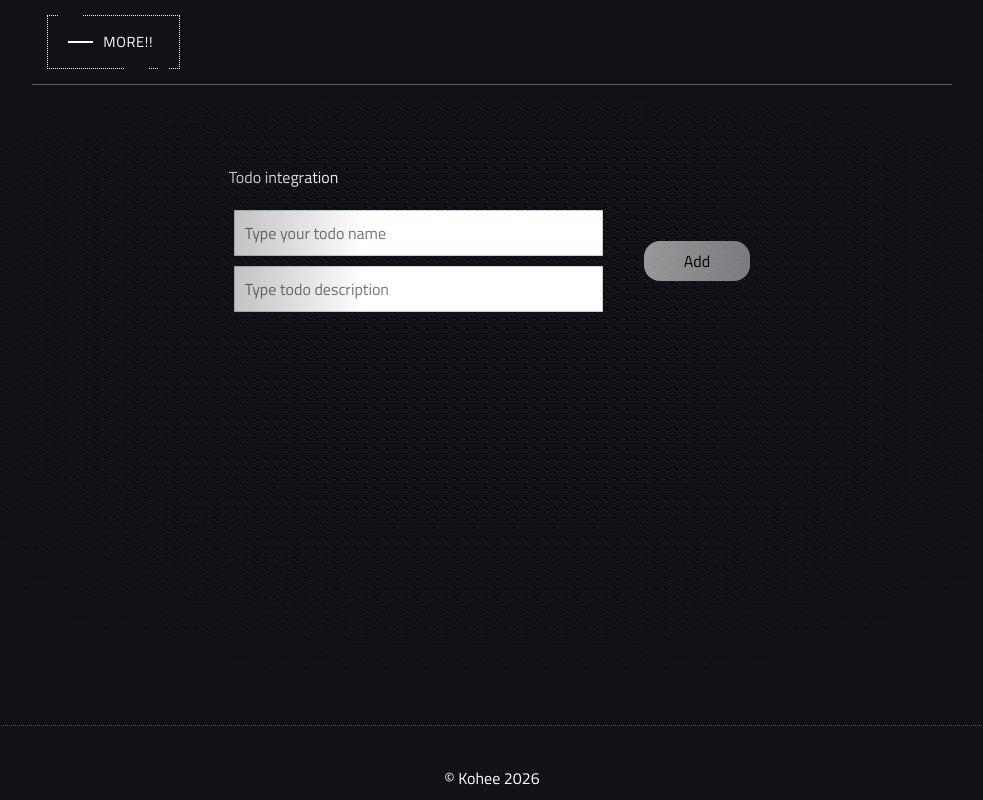
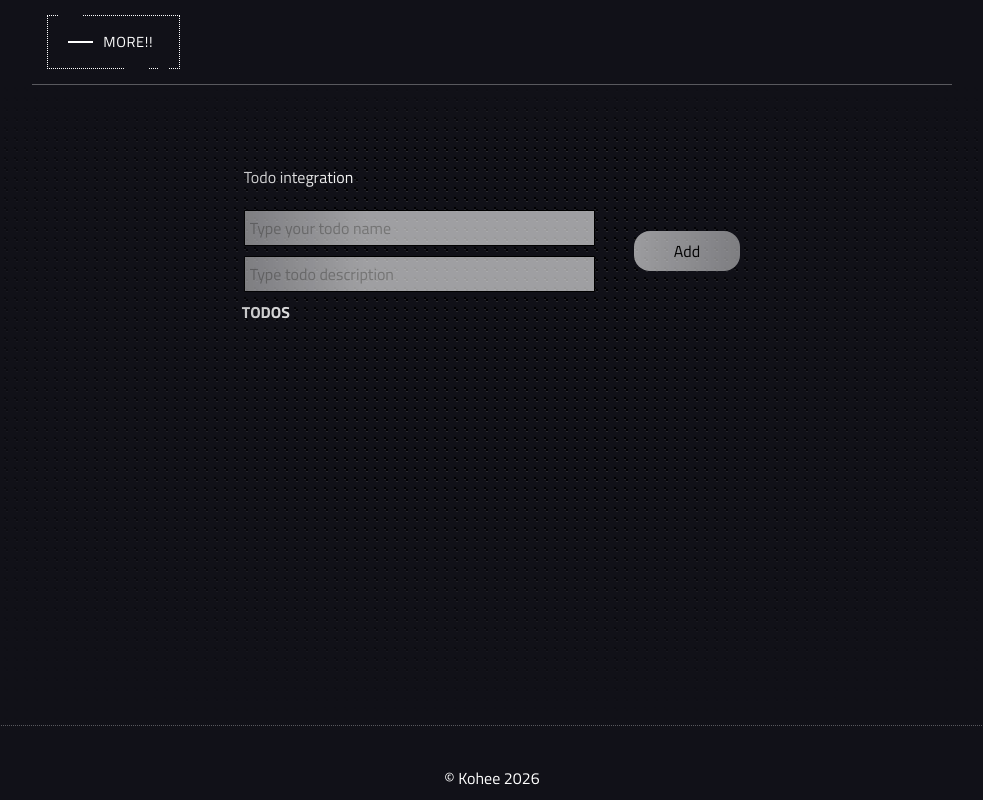
Before and after one commit to Icd-Kohi/yasp, an Angular app in the folder todofront/: page / in a window 1280 px wide. Shown: the whole page, without its empty margins (148-1131 px from the left). Built offline with nearby package versions, Linux system fonts and the light colour scheme.

Commit message:
fix: style

```diff
--- a/todofront/src/app/todo/todo.css
+++ b/todofront/src/app/todo/todo.css
@@ -1,3 +1,4 @@
+
 input{
   width:90%;
   border-radius: 0.1vh;
@@ -7,12 +8,14 @@ input{
 button{
   border-radius: 0.1vh;
 }
+
 button:hover{
   box-shadow: 6px 6px 0px 0px #000;
 }
 
 p {
   margin-top:10vh;
+  padding-left:5px;
 }
 
 .site-page {
--- a/todofront/src/app/todo/todo.html
+++ b/todofront/src/app/todo/todo.html
@@ -1,4 +1,5 @@
 <main class="site-page">
+  <section class="content-card">
     <p>Todo integration</p>
     <div class="div-todo">
       <form class="todo-form">
@@ -11,4 +12,16 @@
           (click)="nothing()"
           >Add</button>
     </div>
+    <table class="todo-table">
+      <thead>
+        <tr>
+          <th>TODOS</th>
+          <th></th>
+        </tr>
+      </thead>
+      <tbody>
+      </tbody>
+    </table>
+  </section>
+
 </main>
--- a/todofront/src/styles.css
+++ b/todofront/src/styles.css
@@ -1,4 +1,7 @@
 /* You can add global styles to this file, and also import other style files */
+:root{
+  --button-grey: #fff9;
+}
 
 * {
   box-sizing: border-box;
@@ -36,7 +39,7 @@ textarea {
 
 button {
   border: 0;
-  background: #fff9;
+  background: var(--button-grey);
   color: #000;
   cursor: pointer;
   padding: 10px 14px;
@@ -54,10 +57,9 @@ button:disabled {
 input,
 select,
 textarea {
-  width: 50%;
-  border: 1px solid #c9d2dc;
-  padding: 10px;
-  background: #fff;
+  border: 0.5px solid #000;
+  padding: 5px;
+  background-color: var(--button-grey);
 }
 
 label {
```
Lines whose indentation alone changed are shown as unchanged.
